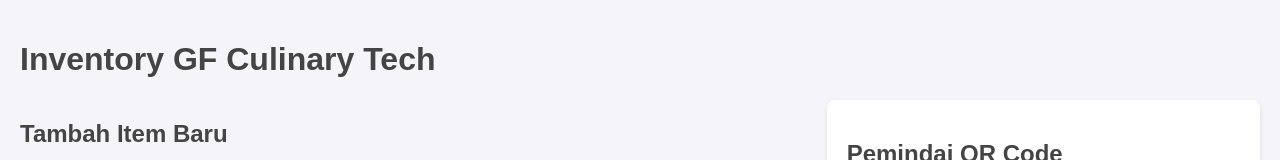
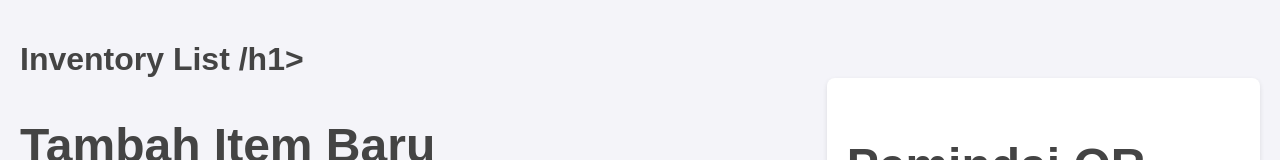
Before and after one commit to Crypzon/inventory-list-html-css-js-, a website: page index.html in a window 1280 px wide. Shown: the top 160 px of the page. Drawn offline with Linux system fonts and the light colour scheme; a script that the page names is missing.

Commit message:
Update index.html

```diff
--- a/index.html
+++ b/index.html
@@ -3,11 +3,11 @@
 <head>
     <meta charset="UTF-8">
     <meta name="viewport" content="width=device-width, initial-scale=1.0">
-    <title>Inventory GF Culinary Tech</title>
+    <title>Inventory List</title>
     <link rel="stylesheet" href="style.css">
 </head>
 <body>
-    <h1>Inventory GF Culinary Tech</h1>
+    <h1>Inventory List /h1>
 
     <div class="container">
         <div class="main-content">
```
